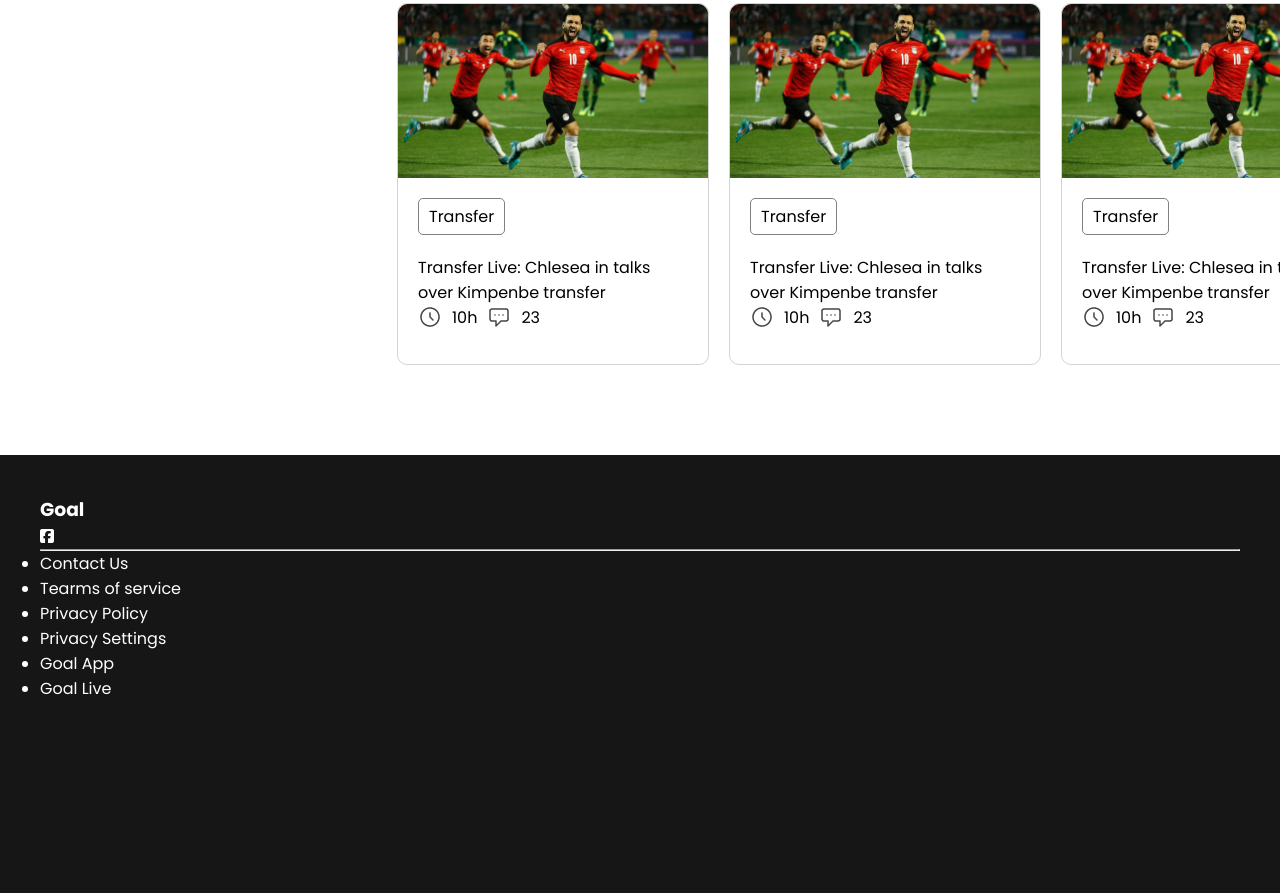
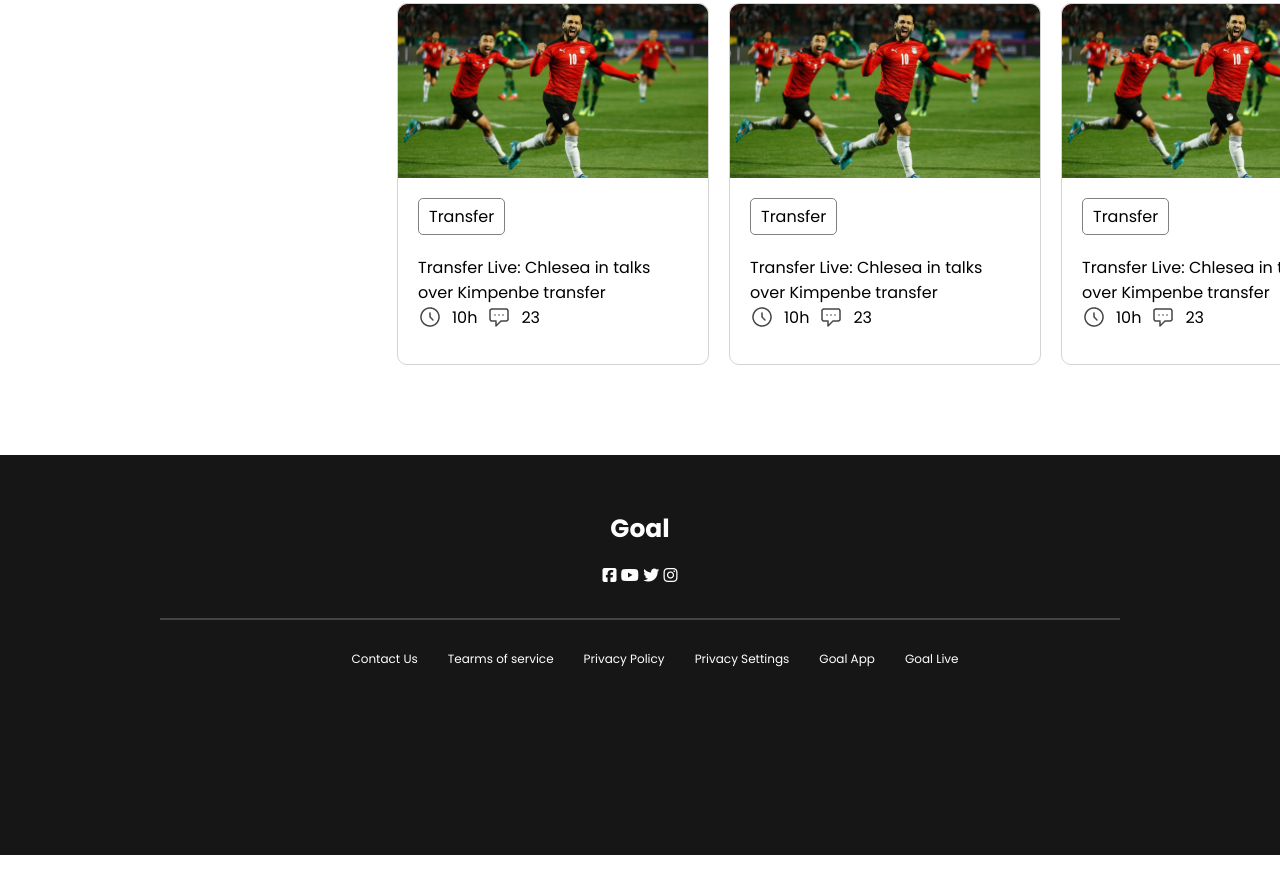
Before and after one commit to kaiser82/world-cup, a plain HTML site: page index.html in a window 1280 px wide. Shown: the part 1497-2390 px from the top of the page. After the commit the page ends 2352 px from the top, so only its background shows below. Drawn offline with Linux system fonts and the light colour scheme.

Commit message:
almost complete

```diff
--- a/index.html
+++ b/index.html
@@ -163,7 +163,11 @@
   <footer>
     <h3>Goal</h3>
     <div class="social-icon">
-      <i class="fa-brands fa-facebook-square"></i>
+      <i class="fab fa-facebook-square"></i>
+      <i class="fab fa-youtube"></i>
+      <i class="fab fa-twitter"></i>
+
+      <i class="fab fa-instagram"></i>
     </div>
     <hr />
     <div class="bot-list">
--- a/style.css
+++ b/style.css
@@ -12,6 +12,17 @@
 
 h1 {
     font-size: 70px;
+}
+
+h3 {
+    font-size: 25px;
+    padding: 15px;
+}
+
+hr {
+    width: 80%;
+    margin: 30px;
+    border: .1px solid rgb(67, 67, 67);
 }
 
 /* Header part */
@@ -125,9 +136,24 @@ h1 {
 
 /* Footer style */
 footer {
-    height: 444px;
+    display: flex;
+    flex-direction: column;
+    align-items: center;
+    height: 400px;
     margin-top: 90px;
     padding: 40px;
+
     background-color: #161616;
     color: white;
 }
+
+.bot-list ul {
+    display: flex;
+
+}
+
+.bot-list ul>li {
+    list-style: none;
+    margin-left: 30px;
+    font-size: 12px;
+}
```
